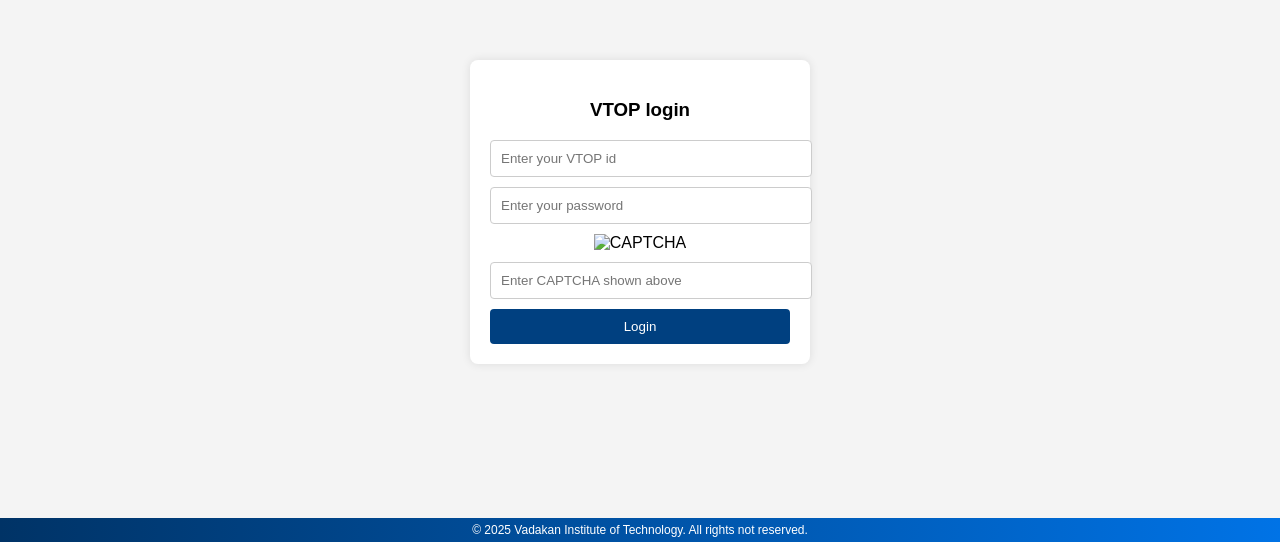
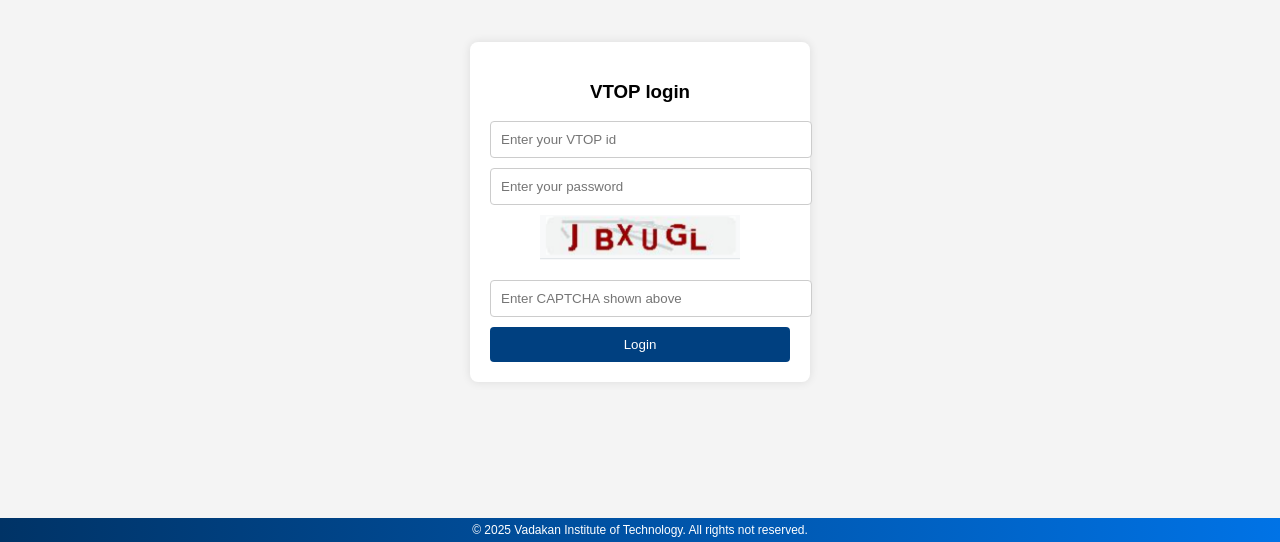
Before and after one commit to ACERDELL1/N04, a plain HTML site: page index.html in a window 1280 px wide. Shown: the part 258-800 px from the top of the page. Drawn offline with nearby package versions, Linux system fonts and the light colour scheme.

Commit message:
Update index.html

```diff
--- a/index.html
+++ b/index.html
@@ -104,7 +104,7 @@
       <input type="text" id="username" placeholder="Enter your VTOP id" required>
       <input type="password" id="password" placeholder="Enter your password" required>
       <div class="captcha">
-        <img src="./captcha.png" alt="CAPTCHA" style="width: 200px;">
+        <img src="images/captcha.png" alt="CAPTCHA" style="width: 200px;">
         <input type="text" id="captcha" placeholder="Enter CAPTCHA shown above" required>
       </div>
       <button type="submit">Login</button>
```
